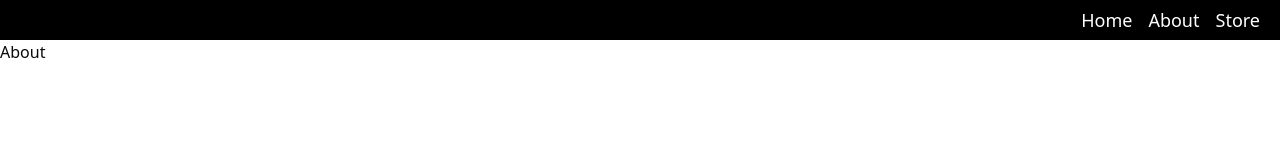
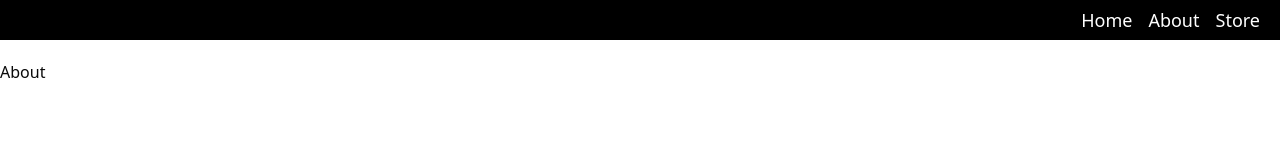
Before and after one commit to hashan789/to-do-list, a Next.js app: page /pages/Home/about in a window 1280 px wide. Shown: the top 160 px of the page. Built offline with nearby package versions, Linux system fonts and the light colour scheme.

Commit message:
modified layout

```diff
--- a/src/app/pages/Home/layout.tsx
+++ b/src/app/pages/Home/layout.tsx
@@ -13,7 +13,7 @@ export default function Homelayout({
             <NavLink href={"/pages/Home/about"}>About</NavLink>
             <NavLink href={"/pages/Home/store"}>Store</NavLink>
         </NavBar>
-        <div className="">
+        <div className="container mx-auto mt-5">
             {children}
         </div>
     </div>
```
